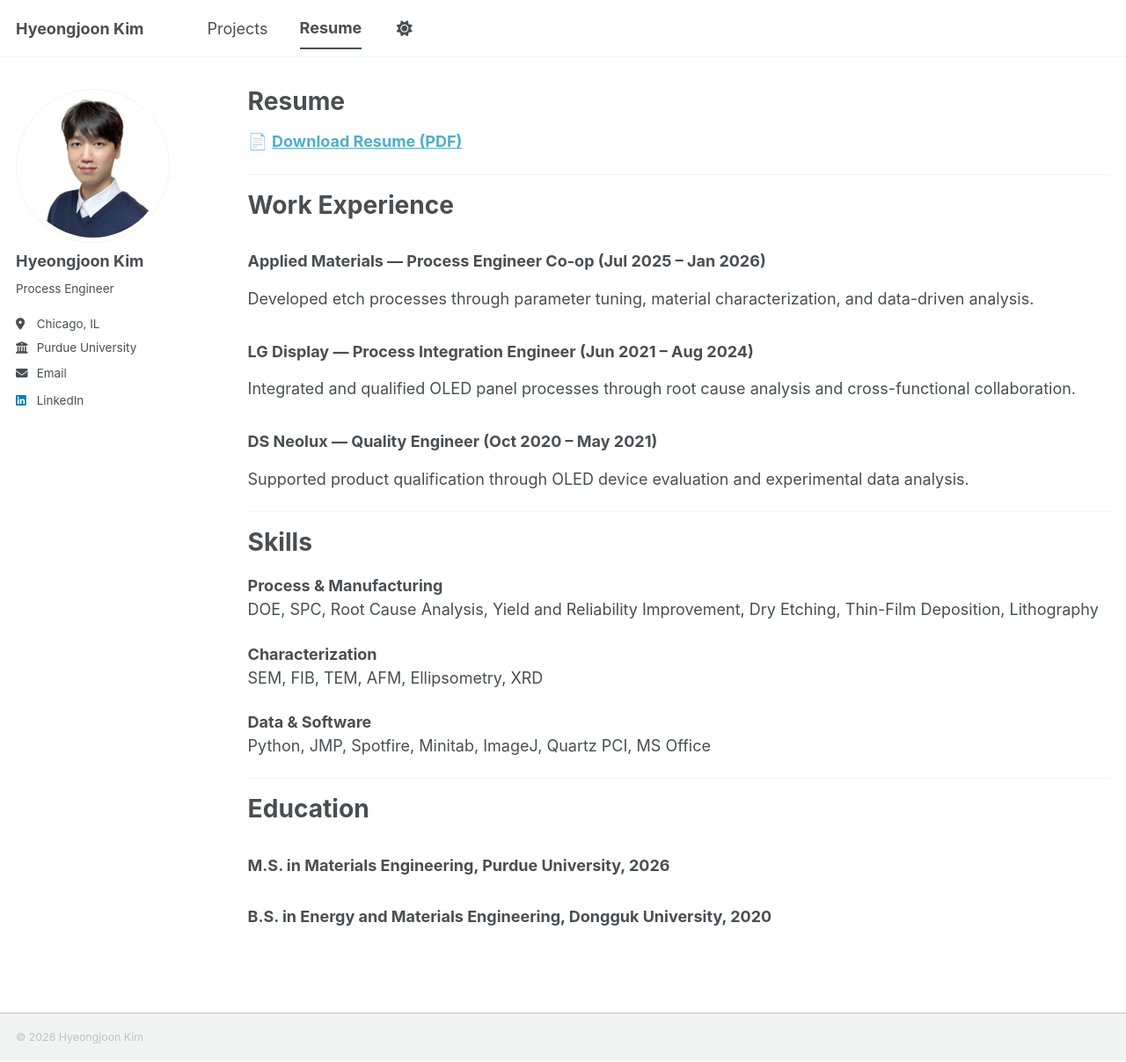
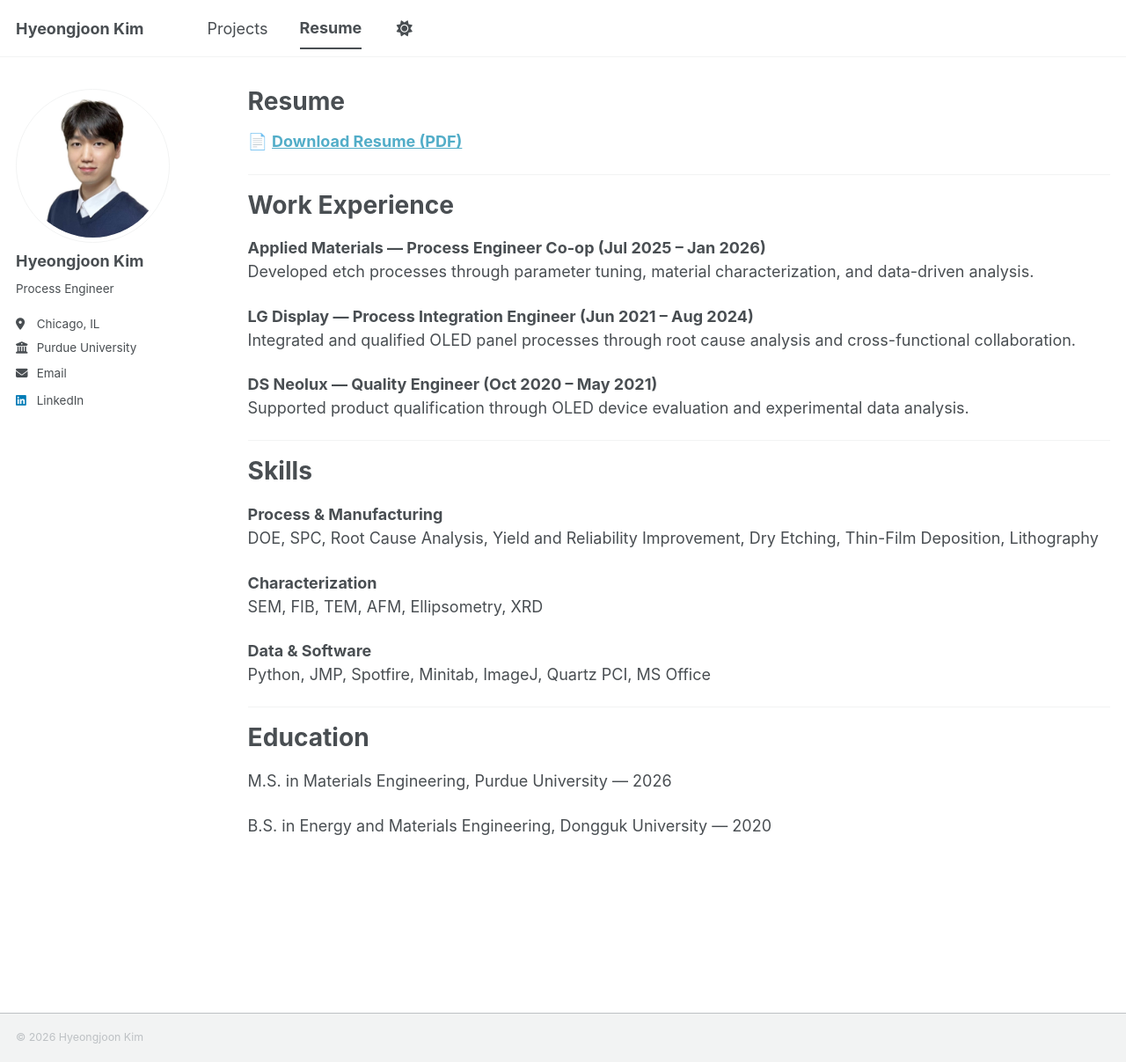
Before and after one commit to joonk1214/joonk1214.github.io, a Jekyll site: the page built from _pages/resume.md, in a window 1280 px wide and 1207 px high. Shown: the whole window at 88% size. Built offline with Jekyll 4.4.1, drawn with Linux system fonts in a browser that asks for light colours; a script bundle is joined from its source files by our own code; library files that are not in the unit come from our copies.

```diff
--- a/_pages/resume.md
+++ b/_pages/resume.md
@@ -13,13 +13,13 @@ redirect_from:
 
 Work Experience
 ======
-### Applied Materials — Process Engineer Co-op (Jul 2025 – Jan 2026)
+**Applied Materials — Process Engineer Co-op (Jul 2025 – Jan 2026)**<br>
 Developed etch processes through parameter tuning, material characterization, and data-driven analysis.
 
-### LG Display — Process Integration Engineer (Jun 2021 – Aug 2024)
+**LG Display — Process Integration Engineer (Jun 2021 – Aug 2024)**<br>
 Integrated and qualified OLED panel processes through root cause analysis and cross-functional collaboration.
 
-### DS Neolux — Quality Engineer (Oct 2020 – May 2021)
+**DS Neolux — Quality Engineer (Oct 2020 – May 2021)**<br>
 Supported product qualification through OLED device evaluation and experimental data analysis.
 
 ---
@@ -39,5 +39,6 @@ Python, JMP, Spotfire, Minitab, ImageJ, Quartz PCI, MS Office
 
 Education
 ======
-### M.S. in Materials Engineering, Purdue University, 2026
-### B.S. in Energy and Materials Engineering, Dongguk University, 2020
+M.S. in Materials Engineering, Purdue University — 2026<br>
+
+B.S. in Energy and Materials Engineering, Dongguk University — 2020
```
